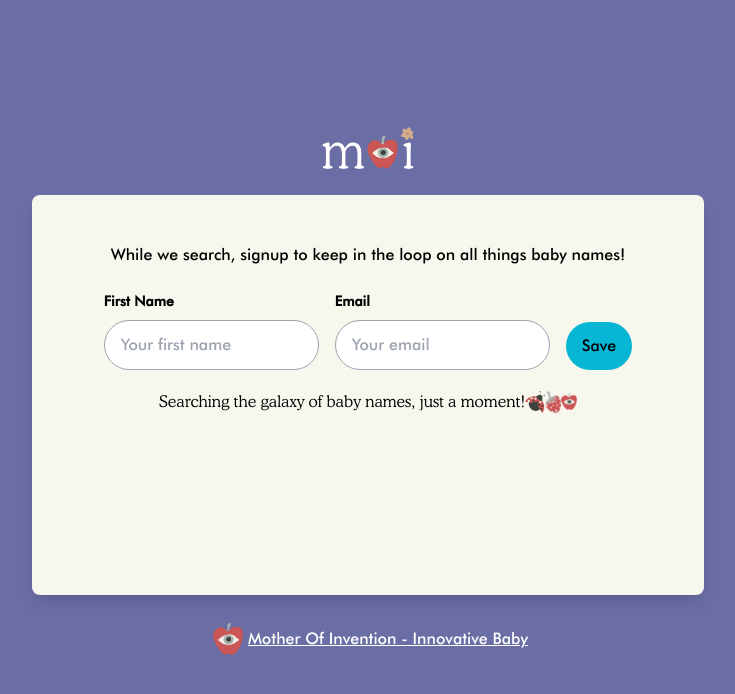
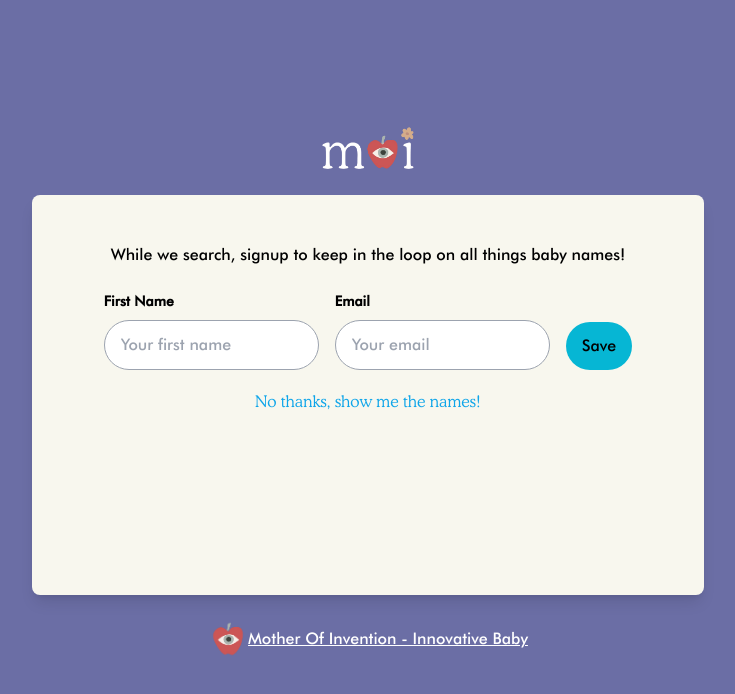
Before and after one commit to Chima-Peter/moi, a React (Vite) app: page / in a window 1280 px wide. Both pictures are taken after typing "Sample", "2020-01-15" into the empty fields and a click on the button "Generate Names". Shown: the top 694 px of the page, without its empty margins (272-1007 px from the left). Built offline with nearby package versions, Linux system fonts and the light colour scheme.

Commit message:
Add bounce effect

```diff
--- a/src/components/user_email.tsx
+++ b/src/components/user_email.tsx
@@ -104,18 +104,16 @@ const UserEmail = ({ step, setStep }: UserEmailProps) => {
                 </div>
             </form>
             {
-                delay ?
+                !delay ?
                     <button className="outline-none self-center w-[100%] text-center text-sky-500 font-medium" onClick={moveToNextStep}>
                     No thanks, show me the names! </button>
                     :
-                    <div className="flex gap-0 items-center">
-                        <p className="text-center">
+                        <p className="text-center inline">
                             Searching the galaxy of baby names, just a moment!
-                        </p>
-                        <img src="/worm.png" alt="Mother of Invention" className="w-5" />
-                        <img src="/berry.png" alt="Mother of Invention" className="w-4" />
-                        <img src="/apple.png" alt="Mother of Invention" className="w-4" />
-                    </div>
+                        <img src="/worm.png" alt="Mother of Invention" className="w-5 inline animate-bounce" />
+                        <img src="/berry.png" alt="Mother of Invention" className="w-4 inline animate-bounce" />
+                        <img src="/apple.png" alt="Mother of Invention" className="w-4 inline animate-bounce" />
+                    </p>
             }
         </section>
     )
```
